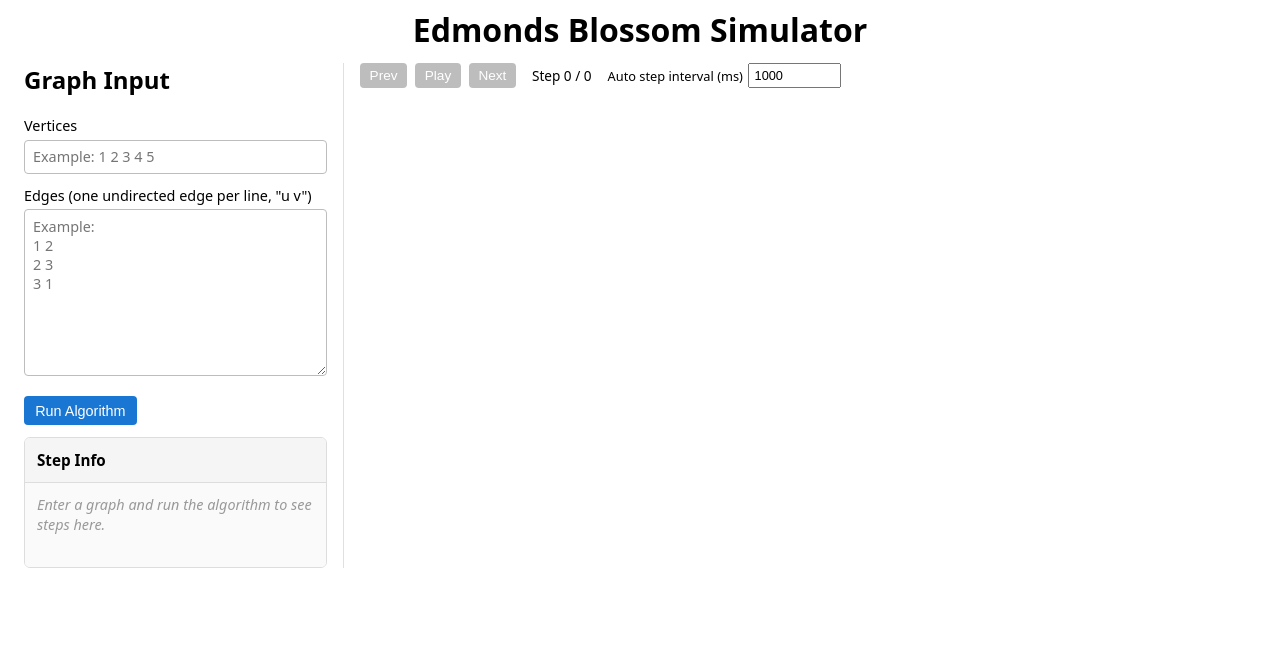
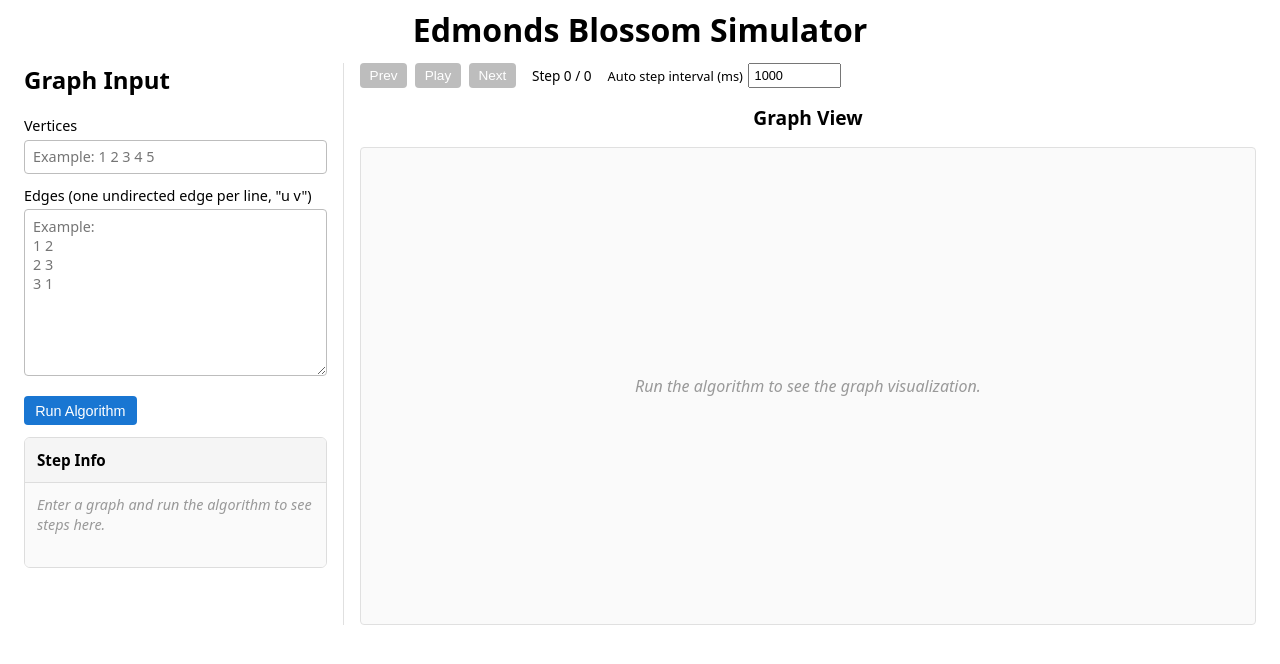
Before and after one commit to asingh772004/Edmond_Blossom_Simulation, a React (Vite) app in the folder edmonds_blossom/: page / in a window 1280 px wide. Shown: the top 664 px of the page. Built offline with nearby package versions, Linux system fonts and the light colour scheme.

Commit message:
Simulator Page Refactored into smaller components

```diff
--- /dev/null
+++ b/edmonds_blossom/src/components/SimulatorBanner.tsx
@@ -0,0 +1,12 @@
+// src/components/SimulatorBanner.tsx
+import React from 'react';
+import '../components_css/SimulatorBanner.css';
+
+/**
+ * Displays the main title banner for the simulator page.
+ */
+export const SimulatorBanner: React.FC = () => {
+  return (
+    <h1 className="simulator-title">Edmonds Blossom Simulator</h1>
+  );
+};
--- /dev/null
+++ b/edmonds_blossom/src/components/SimulatorLeftPanel.tsx
@@ -0,0 +1,58 @@
+// src/components/SimulatorLeftPanel.tsx
+import React from 'react';
+import '../components_css/SimulatorLeftPanel.css';
+import { GraphInputForm } from './GraphInputForm';
+import type { BlossomStep, Edge, VertexId } from '../logic/blossomTypes';
+
+interface SimulatorLeftPanelProps {
+  vertices: VertexId[];
+  edges: Edge[];
+  currentStep: BlossomStep | undefined;
+  onChangeVertices: (vs: VertexId[]) => void;
+  onChangeEdges: (es: Edge[]) => void;
+  onRun: (vs: VertexId[], es: Edge[]) => void;
+}
+
+/**
+ * The left panel of the simulator, containing graph input
+ * and algorithm step information.
+ */
+export const SimulatorLeftPanel: React.FC<SimulatorLeftPanelProps> = ({
+  vertices,
+  edges,
+  currentStep,
+  onChangeVertices,
+  onChangeEdges,
+  onRun,
+}) => {
+  return (
+    <div className="simulator-left-panel-root">
+      <GraphInputForm
+        vertices={vertices}
+        edges={edges}
+        onChangeVertices={onChangeVertices}
+        onChangeEdges={onChangeEdges}
+        onRun={onRun}
+      />
+      {currentStep ? (
+        <div className="step-info">
+          <div className="step-info-header">
+            Step {currentStep.id}
+          </div>
+          <div className="step-info-content">
+            {currentStep.description}
+          </div>
+        </div>
+      ) : (
+        <div className="step-info">
+          <div className="step-info-header">
+            Step Info
+          </div>
+          <div className="step-info-content step-placeholder">
+            Enter a graph and run the algorithm to see steps here.
+          </div>
+        </div>
+      )}
+    </div>
+  );
+};
--- /dev/null
+++ b/edmonds_blossom/src/components/SimulatorRightPanel.tsx
@@ -0,0 +1,62 @@
+// src/components/SimulatorRightPanel.tsx
+import React from 'react';
+import '../components_css/SimulatorRightPanel.css';
+import { Controls } from './Controls';
+import { GraphView } from './GraphView';
+import type { BlossomStep } from '../logic/blossomTypes';
+
+interface SimulatorRightPanelProps {
+  currentStep: BlossomStep | undefined;
+  hasSteps: boolean;
+  currentStepIndex: number;
+  totalSteps: number;
+  playing: boolean;
+  intervalMs: number;
+  onNext: () => void;
+  onPrev: () => void;
+  onPlayToggle: () => void;
+  onChangeInterval: (ms: number) => void;
+}
+
+/**
+ * The right panel of the simulator, containing the controls
+ * and the graph visualization.
+ */
+export const SimulatorRightPanel: React.FC<SimulatorRightPanelProps> = ({
+  currentStep,
+  hasSteps,
+  currentStepIndex,
+  totalSteps,
+  playing,
+  intervalMs,
+  onNext,
+  onPrev,
+  onPlayToggle,
+  onChangeInterval,
+}) => {
+  return (
+    <div className="simulator-right-panel-root">
+      <Controls
+        hasSteps={hasSteps}
+        currentStepIndex={currentStepIndex}
+        totalSteps={totalSteps}
+        playing={playing}
+        intervalMs={intervalMs}
+        onNext={onNext}
+        onPrev={onPrev}
+        onPlayToggle={onPlayToggle}
+        onChangeInterval={onChangeInterval}
+      />
+
+      <h2 className="graph-view-title">Graph View</h2>
+
+      {currentStep ? (
+        <GraphView step={currentStep} />
+      ) : (
+        <div className="graph-view-placeholder">
+          Run the algorithm to see the graph visualization.
+        </div>
+      )}
+    </div>
+  );
+};
--- /dev/null
+++ b/edmonds_blossom/src/components_css/SimulatorBanner.css
@@ -0,0 +1,6 @@
+/* src/components_css/SimulatorBanner.css */
+
+.simulator-title {
+  text-align: center;
+  margin: 0 0 0.75rem;
+}
--- /dev/null
+++ b/edmonds_blossom/src/components_css/SimulatorLeftPanel.css
@@ -0,0 +1,37 @@
+/* src/components_css/SimulatorLeftPanel.css */
+
+.simulator-left-panel-root {
+  border-right: 1px solid #e0e0e0;
+  padding-right: 1rem;
+  display: flex;
+  flex-direction: column;
+  overflow-y: auto;
+}
+
+.step-info {
+  margin-top: 0.75rem;
+  border: 1px solid #ddd;
+  border-radius: 6px;
+  overflow: hidden;
+}
+
+.step-info-header {
+  background-color: #f5f5f5;
+  padding: 0.75rem;
+  font-weight: 600;
+  border-bottom: 1px solid #ddd;
+  font-size: 0.95rem;
+}
+
+.step-info-content {
+  padding: 0.75rem;
+  background-color: #fafafa;
+  min-height: 60px;
+  font-size: 0.9rem;
+  line-height: 1.4;
+}
+
+.step-placeholder {
+  color: #999;
+  font-style: italic;
+}
--- /dev/null
+++ b/edmonds_blossom/src/components_css/SimulatorRightPanel.css
@@ -0,0 +1,29 @@
+/* src/components_css/SimulatorRightPanel.css */
+
+.simulator-right-panel-root {
+  display: flex;
+  flex-direction: column;
+  gap: 1rem;
+  overflow: hidden;
+}
+
+.graph-view-title {
+  margin: 0;
+  font-size: 1.2rem;
+  text-align: center;
+  font-weight: 600;
+}
+
+.graph-view-placeholder {
+  display: flex;
+  justify-content: center;
+  align-items: center;
+  flex-grow: 1;
+  border: 1px solid #e0e0e0;
+  border-radius: 4px;
+  background-color: #fafafa;
+  padding: 0.5rem;
+  min-height: 460px; /* From original GraphView CSS */
+  color: #999;
+  font-style: italic;
+}
--- a/edmonds_blossom/src/pages/SimulatorPage.tsx
+++ b/edmonds_blossom/src/pages/SimulatorPage.tsx
@@ -1,9 +1,9 @@
 // src/pages/SimulatorPage.tsx
 import React, { useEffect, useState } from 'react';
 import '../pages_css/SimulatorPage.css';
-import { GraphInputForm } from '../components/GraphInputForm';
-import { Controls } from '../components/Controls';
-import { GraphView } from '../components/GraphView';
+import { SimulatorBanner } from '../components/SimulatorBanner';
+import { SimulatorLeftPanel } from '../components/SimulatorLeftPanel';
+import { SimulatorRightPanel } from '../components/SimulatorRightPanel';
 import { runEdmondsBlossom } from '../logic/runEdmondsBlossom';
 import type {
   BlossomStep,
@@ -35,6 +35,7 @@ export const SimulatorPage: React.FC = () => {
     const id = window.setInterval(() => {
       setCurrentStepIndex(prev => {
         if (prev >= steps.length - 1) {
+          setPlaying(false); // Stop playing at the end
           return prev;
         }
         return prev + 1;
@@ -48,40 +49,20 @@ export const SimulatorPage: React.FC = () => {
 
   return (
     <div className="simulator-page">
-      <h1 className="simulator-title">Edmonds Blossom Simulator</h1>
+      <SimulatorBanner />
 
       <div className="simulator-layout">
-        <div className="simulator-left">
-          <GraphInputForm
+        <SimulatorLeftPanel
           vertices={vertices}
           edges={edges}
+          currentStep={currentStep}
           onChangeVertices={setVertices}
           onChangeEdges={setEdges}
-            onRun={(vs, es) => handleRun(vs, es)}
+          onRun={handleRun}
         />
-          {currentStep ? (
-            <div className="step-info">
-              <div className="step-info-header">
-                Step {currentStep.id}
-              </div>
-              <div className="step-info-content">
-                {currentStep.description}
-              </div>
-            </div>
-          ) : (
-            <div className="step-info">
-              <div className="step-info-header">
-                Step Info
-              </div>
-              <div className="step-info-content step-placeholder">
-                Enter a graph and run the algorithm to see steps here.
-              </div>
-            </div>
-          )}
-        </div>
 
-        <div className="simulator-right">
-          <Controls
+        <SimulatorRightPanel
+          currentStep={currentStep}
           hasSteps={steps.length > 0}
           currentStepIndex={currentStepIndex}
           totalSteps={steps.length}
@@ -98,11 +79,6 @@ export const SimulatorPage: React.FC = () => {
           onPlayToggle={() => setPlaying(p => !p)}
           onChangeInterval={setIntervalMs}
         />
-
-          {currentStep && (
-            <GraphView step={currentStep} />
-          )}
-        </div>
       </div>
     </div>
   );
--- a/edmonds_blossom/src/pages_css/SimulatorPage.css
+++ b/edmonds_blossom/src/pages_css/SimulatorPage.css
@@ -6,57 +6,10 @@
     sans-serif;
 }
 
-.simulator-title {
-  text-align: center;
-  margin: 0 0 0.75rem;
-}
-
 .simulator-layout {
   display: grid;
   grid-template-columns: 320px 1fr;
   gap: 1rem;
+  /* Set max-height here so child panels with overflow can scroll */
   max-height: calc(100vh - 120px);
 }
-
-.simulator-left {
-  border-right: 1px solid #e0e0e0;
-  padding-right: 1rem;
-  display: flex;
-  flex-direction: column;
-  overflow-y: auto;
-}
-
-.simulator-right {
-  display: flex;
-  flex-direction: column;
-  gap: 1rem;
-  overflow: hidden;
-}
-
-.step-info {
-  margin-top: 0.75rem;
-  border: 1px solid #ddd;
-  border-radius: 6px;
-  overflow: hidden;
-}
-
-.step-info-header {
-  background-color: #f5f5f5;
-  padding: 0.75rem;
-  font-weight: 600;
-  border-bottom: 1px solid #ddd;
-  font-size: 0.95rem;
-}
-
-.step-info-content {
-  padding: 0.75rem;
-  background-color: #fafafa;
-  min-height: 60px;
-  font-size: 0.9rem;
-  line-height: 1.4;
-}
-
-.step-placeholder {
-  color: #999;
-  font-style: italic;
-}
```
Lines whose indentation alone changed are shown as unchanged.
